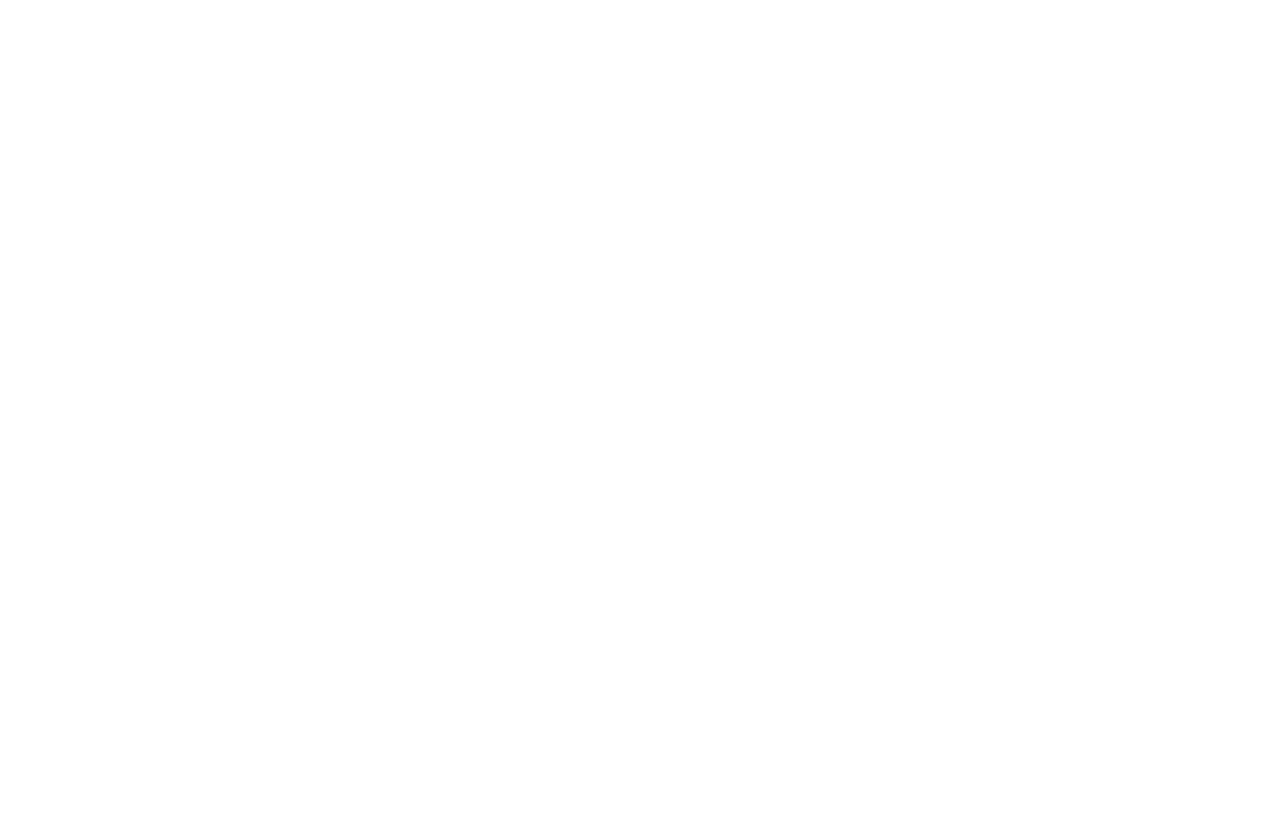
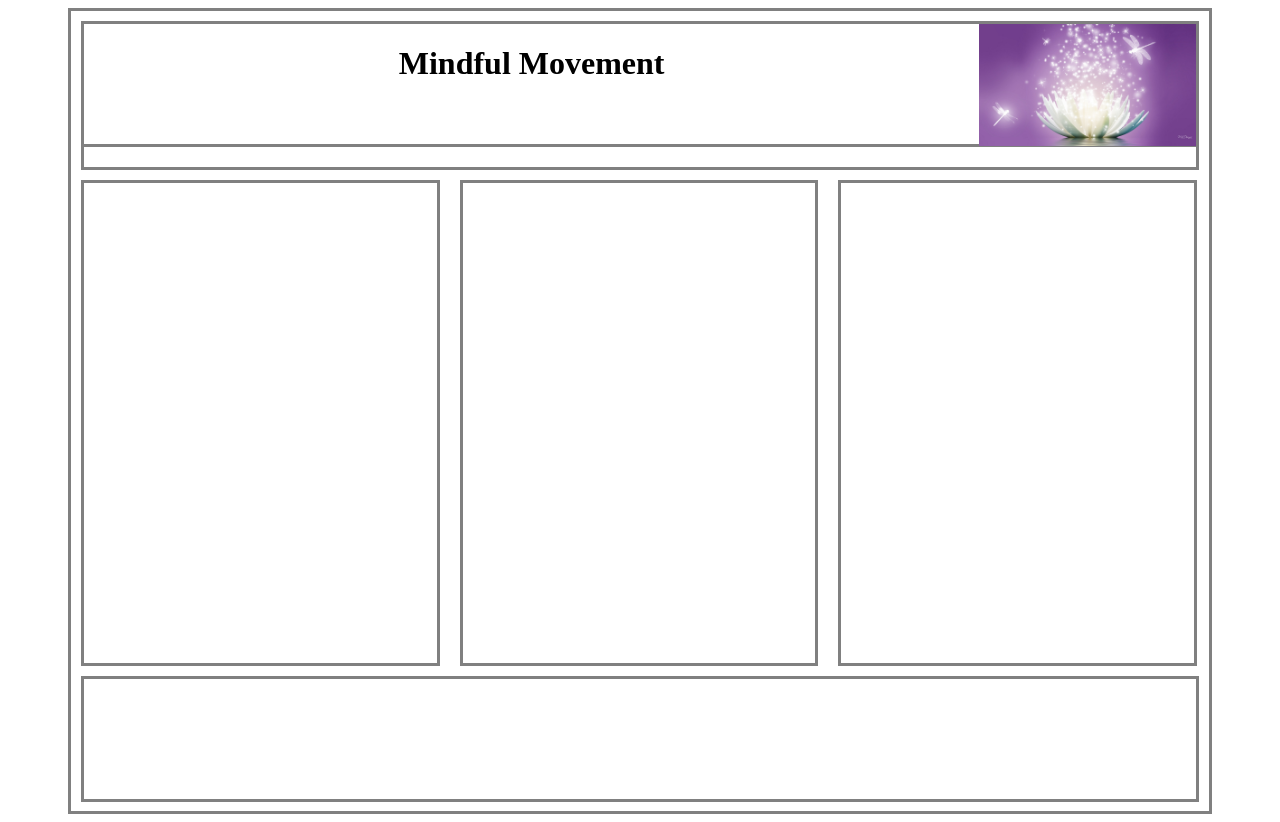
Before and after one commit to KatieUde/wireframe_website, a plain HTML site: page index.html in a window 1280 px wide. Before the commit the page ends 800 px from the top, so only its background shows below. Drawn offline with Linux system fonts and the light colour scheme.

Commit message:
saving updates to homework

```diff
--- a/index.html
+++ b/index.html
@@ -0,0 +1,36 @@
+<!DOCTYPE html>
+<html>
+  <head>
+    <meta charset="utf-8">
+    <title>Mindful Movement</title>
+    <link rel='stylesheet' href='styles/main.css'
+  </head>
+  <body>
+
+    <div id = 'wrapper'>
+      <header id ='tiptop'>
+        <div id = 'lotus'>
+          <img src ="styles/lotus_logo.jpg" alt="lotus flower image"/>
+        </div>
+        <h1>Mindful Movement</h1>
+      </header>
+
+      <div id = 'nav_bar'>
+      </div> <!--end nav bar-->
+
+      <div class = 'columns'>
+      </div> <!--end div class-->
+      <div class = 'columns'>
+      </div> <!--end div class-->
+      <div class = 'columns'>
+      </div> <!--end div class-->
+
+
+    <footer id = 'so_long'>
+    </footer>
+
+  </div> <!--end wrapper-->
+
+
+  </body>
+</html>
--- a/styles/main.scss
+++ b/styles/main.scss
@@ -0,0 +1,55 @@
+$wrapper-width: 90%;
+$border: 3px solid grey;
+
+
+#wrapper {
+  width: $wrapper-width;
+  margin-left: auto;
+  margin-right: auto;
+  position: relative;
+  border: $border;
+  height: 800px;
+}
+
+#tiptop {
+  border: $border;
+  margin-left: 10px;
+  margin-right: 10px;
+  margin-top: 10px;
+  height: 120px;
+}
+
+h1 {
+  text-align: center;
+}
+
+#lotus img {
+  max-height: 19.5%;
+  max-width: 19.5%;
+  float: right;
+}
+
+#nav_bar {
+  margin-left: 10px;
+  margin-right: 10px;
+  border-left: $border;
+  border-right: $border;
+  border-bottom: $border;
+  height: 20px;
+}
+
+.columns {
+  float: left;
+  margin: 10px;
+  width: 31%;
+  border: $border;
+  height: 480px;
+}
+
+#so_long{
+  clear: both;
+  height: 120px;
+  margin: 10px;
+  margin-top: 20px;
+  border: $border;
+}
```
Also changed, not shown: styles/lotus_logo.jpg (added), styles/main.css, 1 other file.
